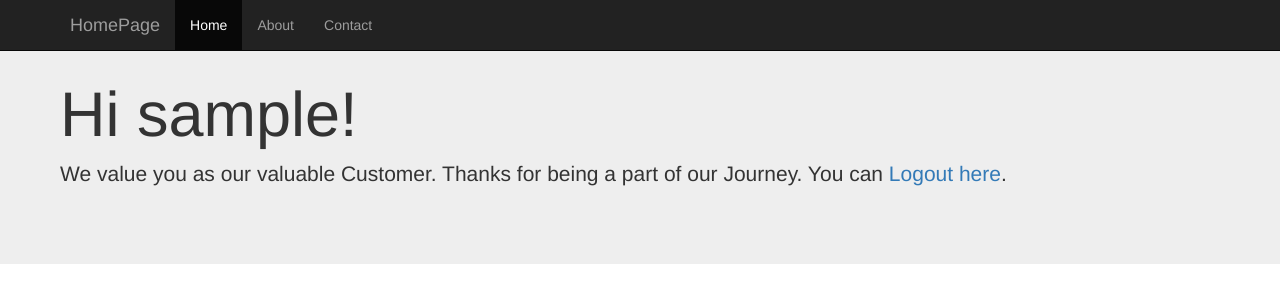
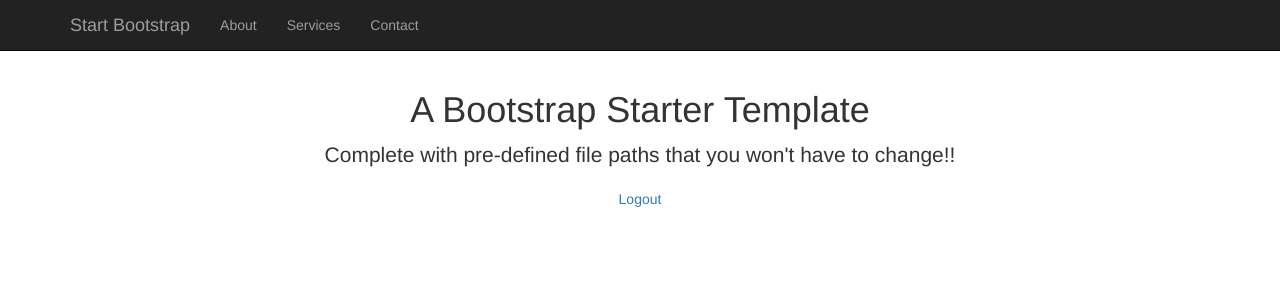
Before and after one commit to vigzmv/LetsPay, a Django app: page /app/ in a window 1280 px wide. Shown: the top 303 px of the page. Run offline with Django 3.2, Linux system fonts and the light colour scheme; the visitor is signed in with stand-in values (Sample User, id 1); some libraries are stand-ins or nearby versions.

Commit message:
Index.html

```diff
--- a/app/templates/app/base.html
+++ b/app/templates/app/base.html
@@ -3,36 +3,51 @@
 <html lang="en">
 <head>
     <meta charset="UTF-8">
+    <meta http-equiv="X-UA-Compatible" content="IE=edge">
+    <meta name="viewport" content="width=device-width, initial-scale=1">
+    <meta name="description" content="">
+    <meta name="author" content="">
     <title>Home</title>
     <link rel="stylesheet" type="text/css"  href="{% static "app/css/bootstrap.min.css" %}"/>
     <style>
-        .jumbotron{
-            padding: 60px;
+    body {
+        padding-top: 70px;
+        /* Required padding for .navbar-fixed-top. Remove if using .navbar-static-top. Change if height of navigation changes. */
     }
     </style>
     {% block css %}
     {% endblock %}
 </head>
 <body>
-    <nav class="navbar navbar-inverse navbar-fixed-top">
+    <nav class="navbar navbar-inverse navbar-fixed-top" role="navigation">
         <div class="container">
+            <!-- Brand and toggle get grouped for better mobile display -->
             <div class="navbar-header">
-          <button type="button" class="navbar-toggle collapsed" data-toggle="collapse" data-target="#navbar" aria-expanded="false" aria-controls="navbar">
+                <button type="button" class="navbar-toggle" data-toggle="collapse" data-target="#bs-example-navbar-collapse-1">
                     <span class="sr-only">Toggle navigation</span>
                     <span class="icon-bar"></span>
                     <span class="icon-bar"></span>
                     <span class="icon-bar"></span>
                 </button>
-          <a class="navbar-brand" href="{% url "home" %}">HomePage</a>
+                <a class="navbar-brand" href="#">Start Bootstrap</a>
             </div>
-        <div id="navbar" class="navbar-collapse collapse">
+            <!-- Collect the nav links, forms, and other content for toggling -->
+            <div class="collapse navbar-collapse" id="bs-example-navbar-collapse-1">
                 <ul class="nav navbar-nav">
-            <li class="active"><a href="#">Home</a></li>
-            <li><a href="#">About</a></li>
-            <li><a href="#">Contact</a></li>
+                    <li>
+                        <a href="#">About</a>
+                    </li>
+                    <li>
+                        <a href="#">Services</a>
+                    </li>
+                    <li>
+                        <a href="#">Contact</a>
+                    </li>
                 </ul>
-        </div><!--/.nav-collapse -->
             </div>
+            <!-- /.navbar-collapse -->
+        </div>
+        <!-- /.container -->
     </nav>
       {% block content %}
 
--- a/app/templates/app/home.html
+++ b/app/templates/app/home.html
@@ -1,12 +1,30 @@
 {% extends "app/base.html" %}
 
     {% block content %}
-     <div class="jumbotron">
+    <div class="container">
+        <div class="row">
+            <div class="col-lg-12 text-center">
+                <h1>A Bootstrap Starter Template</h1>
+                <p class="lead">Complete with pre-defined file paths that you won't have to change!!</p>
+                <ul class="list-unstyled">
+                  {% if user.is_authenticated %}
+                    <li><a href="{% url "logout" %}">Logout</a></li>
+                  {% else %}
+                    <li><a href="{% url "login" %}">Login</a></li>
+                    <li><a href="{% url "register" %}">Register</a></li>
+                  {% endif %}
+                </ul>
+            </div>
+        </div>
+        <!-- /.row -->
+    </div>
+
+     <!-- <div class="jumbotron">
         <h1>Hi {% if user.is_authenticated %}{{ user }}{% else %}Anonymous{% endif %}!</h1>
         {% if user.is_authenticated %}
       <p>We value you as our valuable Customer. Thanks for being a part of our Journey. You can <a href="{% url "logout" %}">Logout here</a>.</p>
       {% else %}
             <p>We admire our relationship with our Clients. <a href="{% url "register" %}">Join here</a> or <a href="{% url "login" %}">Login here</a> to be a part of this wonderful Journey.</p>
       {% endif %}
-      </div>
+      </div> -->
     {% endblock %}
```
Lines whose indentation alone changed are shown as unchanged.
